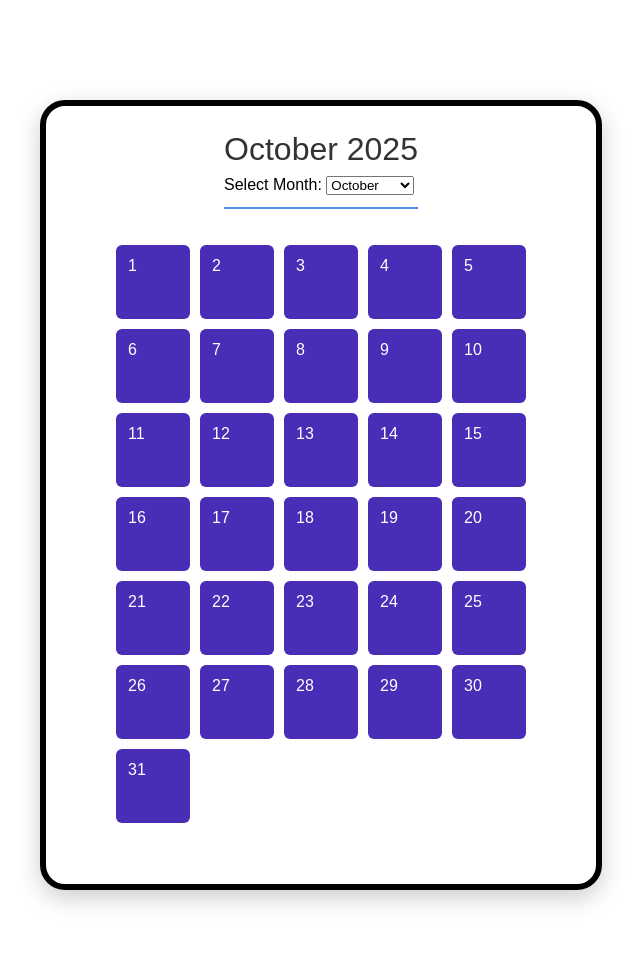
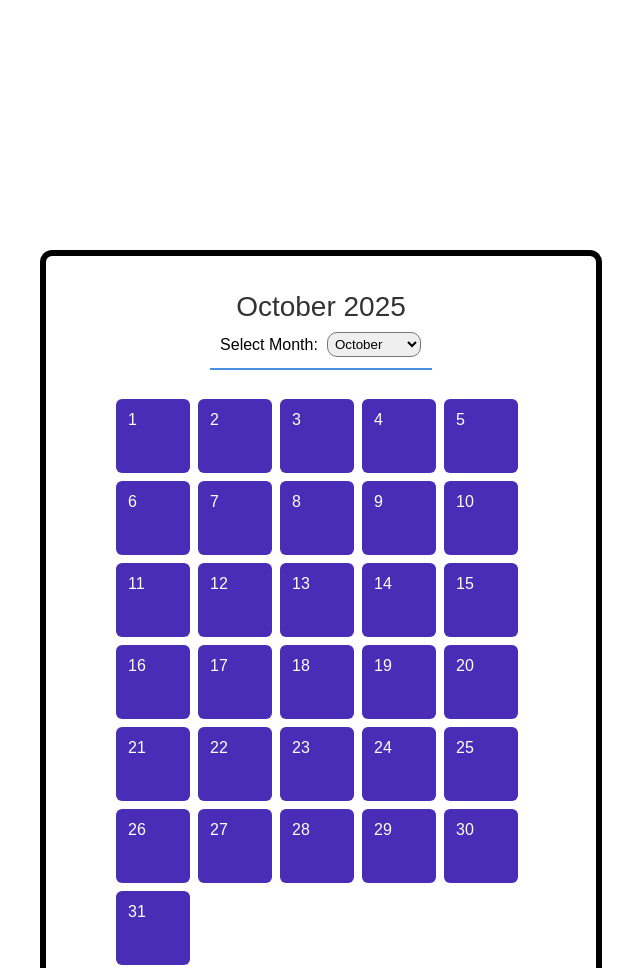
Before and after one commit to ChrisBerry1234/WebDeveloper, a website: page Weather-App/Calendar-Display/index.html in a window 1280 px wide. Shown: the top 968 px of the page, without its empty margins (319-960 px from the left). Drawn offline with Linux system fonts and the light colour scheme.

Commit message:
Final Changes for now-- will add other features in future

```diff
--- a/Weather-App/Calendar-Display/index.html
+++ b/Weather-App/Calendar-Display/index.html
@@ -10,6 +10,7 @@
     <div class="main-container">
         <div class="main-header">
             <header id="month-display"></header>
+            <div class="select-option">
                 <label for="month"> Select Month: </label>
                 <select id = "month">
                     <option value="January"> January </option>
@@ -26,6 +27,7 @@
                     <option value="December"> December </option>
                 </select>
             </div>
+        </div>
         <div class="days-display">
             <ul id="days" class="container-text">
             </ul>
--- a/Weather-App/Calendar-Display/style.css
+++ b/Weather-App/Calendar-Display/style.css
@@ -1,61 +1,77 @@
+/* Main Body */
 body{
+    margin: 250px auto;
+    font-family: "Poppins", sans-serif;
     box-sizing: border-box;
-    margin: 100px auto;
-    font-family: "Poppins", sans-serif;
 }
 
+/* Main Container Element */
 .main-container{
-    margin: 0 auto;
-    border: 6px solid black;
-    width: 450px;
     display: flex;
     flex-direction: column;
     align-items: center;
+    margin: 0 auto;
+    width: 450px;
+    max-width: 90%;
+    color: black;
     padding: 25px 50px;
-    border-radius: 25px;
-    box-shadow: 0 8px 25px rgba(0, 0, 0, 0.2);
+    border-radius: 12px;
+    border: 6px solid black;
 }
 
+/* Header */
 .main-header{
-    margin-bottom: 20px;
-    padding-bottom: 12px;
+    text-align: center;
+    margin-bottom: 10px;
+    padding: 10px;
     border-bottom: 2px solid #4a90e2;
 }
 
-#month-display {
-    font-size: 2rem;
+#month-display{
+    margin-bottom: 8px;
+    font-size: 1.75rem;
+    color: #333;
     font-weight: 525;
-    color: #333;
-    margin-bottom: 8px;
+}
+
+/* Select Label and Option*/
+.select-option{
+    display: flex;
+    align-items: center;
+    gap: 8px;
+}
+#month{
+    padding: 3px;
+    border-radius: 10px;
+    cursor: pointer;
+    margin: 1px;
+}
+
+/* Days Content */
+.days-display{
+    width: 600px;
+    max-width: 100%;
 }
 
 .container-text{
+    list-style: none;
     display: flex;
     flex-direction: row;
     flex-wrap: wrap;
     justify-content: flex-start;
-    width: 100%;
-    gap: 10px;
-    list-style: none;
+    gap: 8px;
     padding: 20px;
+    margin-top: -1px;
 }
 
-.days-display{
-    width: 600px;
-    max-width: 100%;
-    display: flex;
-    justify-content: center;
-    margin-top: -20px;
-
-}
-.day-text {
-    background-color: #4a2db6;
-    padding: 12px;
+.day-text{
+    background-color:#4a2db6;;
     width: 50px;
     height: 50px;
+    max-width: 80px;
+    padding: 12px;
+    text-align: left;
+    cursor: pointer;
     color: white;
-    cursor: pointer;
-    text-align: left;
     border-radius: 6px;
-
 }
```
Lines whose indentation alone changed are shown as unchanged.
